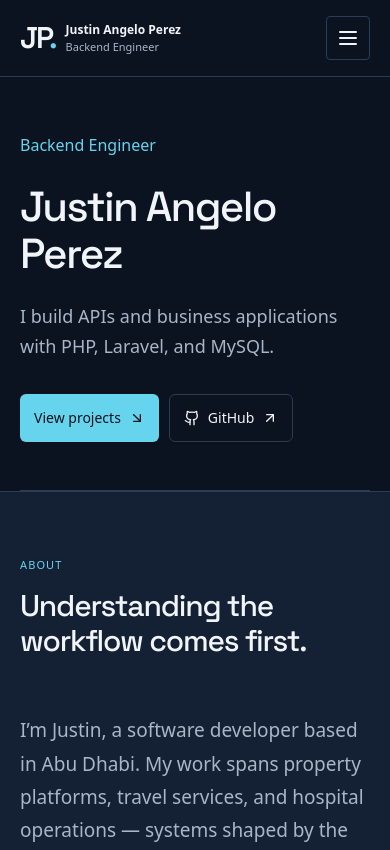
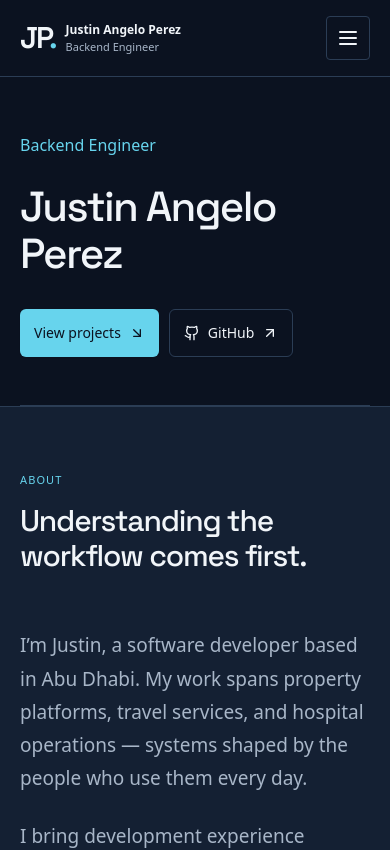
Before and after one commit to justinangeloperez327/backend-portfolio, a Next.js app: page / in a window 390 px wide. Shown: the top 850 px of the page. Built offline with nearby package versions, Linux system fonts and the light colour scheme.

Commit message:
Remove hero description and disable automatic Vercel Git deployments

```diff
--- a/app/globals.css
+++ b/app/globals.css
@@ -218,12 +218,6 @@ h1 {
   font-size: clamp(42px, 4.5vw, 66px);
   margin: 24px 0;
   max-width: 780px;
-}
-.hero-description {
-  max-width: 520px;
-  color: var(--muted-foreground);
-  font-size: 19px;
-  line-height: 1.7;
 }
 .hero-actions {
   display: flex;
@@ -673,10 +667,7 @@ h1 {
     font-size: 42px;
     line-height: 1.12;
   }
-  .hero-description {
-    font-size: 18px;
-  }
-  .hero-actions {
+    .hero-actions {
     gap: 10px;
   }
   .hero-actions [data-slot="button"] {
--- a/app/page.tsx
+++ b/app/page.tsx
@@ -50,7 +50,6 @@ export default function Home() {
           <div className="hero-intro">
             <p className="hero-role">{profile.title}</p>
             <h1>{profile.name}</h1>
-            <p className="hero-description">{introduction.description}</p>
             <div className="hero-actions">
               <Button asChild size="lg">
                 <a href="#projects">
--- a/data/portfolio.ts
+++ b/data/portfolio.ts
@@ -175,8 +175,6 @@ export const education = {
 } as const;
 
 export const introduction = {
-  description:
-    "I build APIs and business applications with PHP, Laravel, and MySQL.",
   about: [
     "I’m Justin, a software developer based in Abu Dhabi. My work spans property platforms, travel services, and hospital operations — systems shaped by the people who use them every day.",
     "I bring development experience alongside practical knowledge of operational workflows, project documentation, and stakeholder coordination. That context helps me translate business requirements into software.",
```
Also changed, not shown: vercel.json (added).
